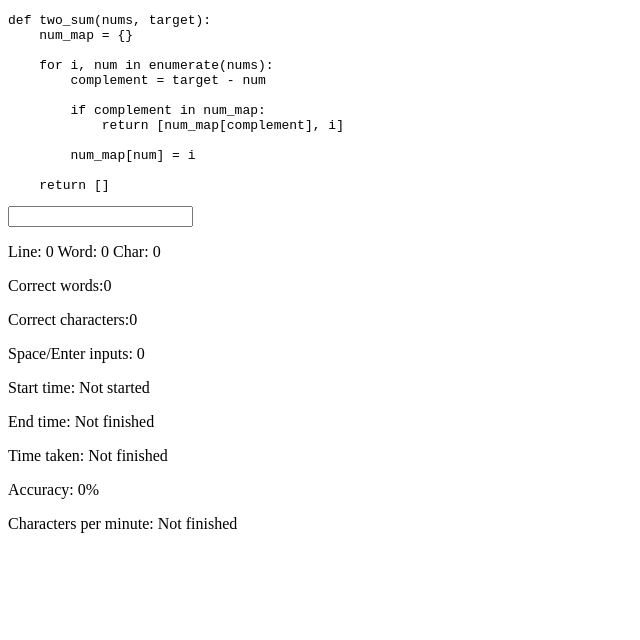
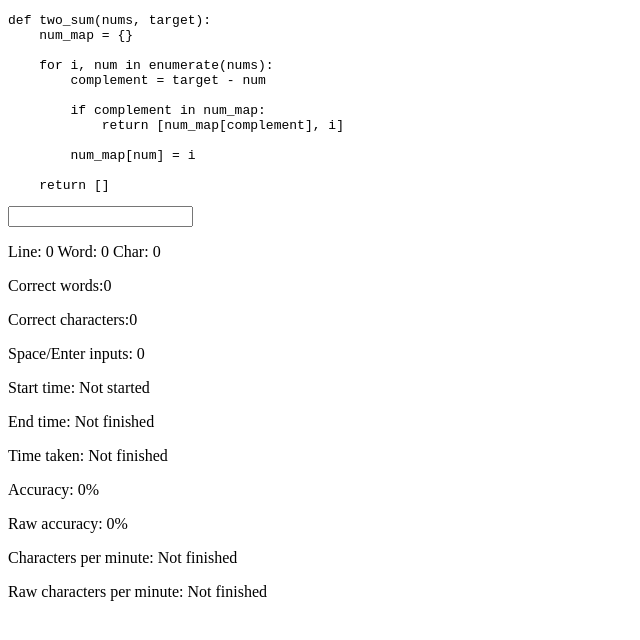
Before and after one commit to PaisWillie/MonkeyCode, a React (Vite) app: page / in a window 1280 px wide. Shown: the top 640 px of the page, without its empty margins (0-640 px from the left). Built offline with nearby package versions, Linux system fonts and the light colour scheme.

Commit message:
feat: added raw accuracy and CPM

```diff
--- a/src/components/App.tsx
+++ b/src/components/App.tsx
@@ -31,9 +31,14 @@ const isMatchingChars = (input: InputEntry) => {
   )
 }
 
-const numCorrectChars = (input: InputEntry[]) =>
+const getNumCorrectChars = (
+  input: InputEntry[],
+  includeIncompleteWords?: boolean
+) =>
   input
-    .filter((entry) => isMatchingChars(entry))
+    .filter((entry) => {
+      return includeIncompleteWords || isMatchingChars(entry)
+    })
     .reduce((acc, entry) => {
       return (
         acc +
@@ -43,14 +48,59 @@ const numCorrectChars = (input: InputEntry[]) =>
       )
     }, 0)
 
-// accuracy is the number of correct characters divided by the total number of characters
+// Number of extra characters typed (past the length of the actual characters)
+const getNumExtraChars = (input: InputEntry[]) =>
+  input.reduce((acc, entry) => {
+    return (
+      acc +
+      Math.min(
+        Math.max(entry.typedChars.length - entry.actualChars.length, 0),
+        entry.actualChars.length
+      )
+    )
+  }, 0)
+
+// Number of total characters needed to type
+const getTotalChars = (input: InputEntry[]) =>
+  input.reduce((acc, entry) => acc + entry.actualChars.length, 0)
+
+// Accuracy = (Number of correct characters) / (Total number of characters)
 const getAccuracy = (input: InputEntry[]) => {
-  const totalChars = input.reduce(
-    (acc, entry) => acc + entry.actualChars.length,
-    0
-  )
-  return totalChars ? numCorrectChars(input) / totalChars : 0
+  const totalChars = getTotalChars(input)
+  return totalChars ? getNumCorrectChars(input) / totalChars : 0
 }
+
+// Raw accuracy = (Number of correct characters - Number of extra characters) / (Total number of characters)
+const getRawAccuracy = (input: InputEntry[]) => {
+  const totalChars = getTotalChars(input)
+  return totalChars
+    ? (getNumCorrectChars(input, true) - getNumExtraChars(input)) / totalChars
+    : 0
+}
+
+// Characters per minute = (Number of correct characters + Number of space/enter inputs) / (Time taken in minutes)
+const getCPM = (
+  input: InputEntry[],
+  startTime: number,
+  endTime: number,
+  numSpaceEnterInputs: number
+) =>
+  (
+    (getNumCorrectChars(input) + numSpaceEnterInputs) /
+    ((endTime - startTime) / 1000 / 60)
+  ).toFixed(0)
+
+// Raw characters per minute = (Number of correct characters + Number of space/enter inputs) / (Time taken in minutes)
+const getRawCPM = (
+  input: InputEntry[],
+  startTime: number,
+  endTime: number,
+  numSpaceEnterInputs: number
+) =>
+  (
+    (getNumCorrectChars(input, true) + numSpaceEnterInputs) /
+    ((endTime - startTime) / 1000 / 60)
+  ).toFixed(0)
 
 function App() {
   const inputRef = useRef<HTMLInputElement>(null)
@@ -271,7 +321,7 @@ function App() {
                       lineIndex === currLine ? (
                       <span
                         key={`${lineIndex}-${wordIndex}-${charIndex}`}
-                        className="text-red-500"
+                        className="text-red-700"
                       >
                         {char}
                         <span className="absolute -translate-x-1 animate-blink text-white">
@@ -282,7 +332,7 @@ function App() {
                       <span
                         key={`${lineIndex}-${wordIndex}-${charIndex}`}
                         className={clsx(
-                          'text-red-500',
+                          'text-red-700',
                           !isMatchingChars(
                             input.find(
                               (entry) =>
@@ -347,7 +397,7 @@ function App() {
         </p>
         <p>
           Correct characters:
-          {numCorrectChars(input)}
+          {getNumCorrectChars(input)}
         </p>
         <p>Space/Enter inputs: {numSpaceEnterInputs}</p>
         <p>
@@ -365,14 +415,17 @@ function App() {
             : 'Not finished'}
         </p>
         <p>Accuracy: {(getAccuracy(input) * 100).toFixed(0)}%</p>
+        <p>Raw accuracy: {(getRawAccuracy(input) * 100).toFixed(0)}%</p>
         <p>
           Characters per minute:{' '}
-          {/* only count correct characters + space/enter inputs in calculation*/}
           {startTime && endTime
-            ? (
-                (numCorrectChars(input) + numSpaceEnterInputs) /
-                ((endTime - startTime) / 1000 / 60)
-              ).toFixed(0)
+            ? getCPM(input, startTime, endTime, numSpaceEnterInputs)
+            : 'Not finished'}
+        </p>
+        <p>
+          Raw characters per minute:{' '}
+          {startTime && endTime
+            ? getRawCPM(input, startTime, endTime, numSpaceEnterInputs)
             : 'Not finished'}
         </p>
       </main>
```
